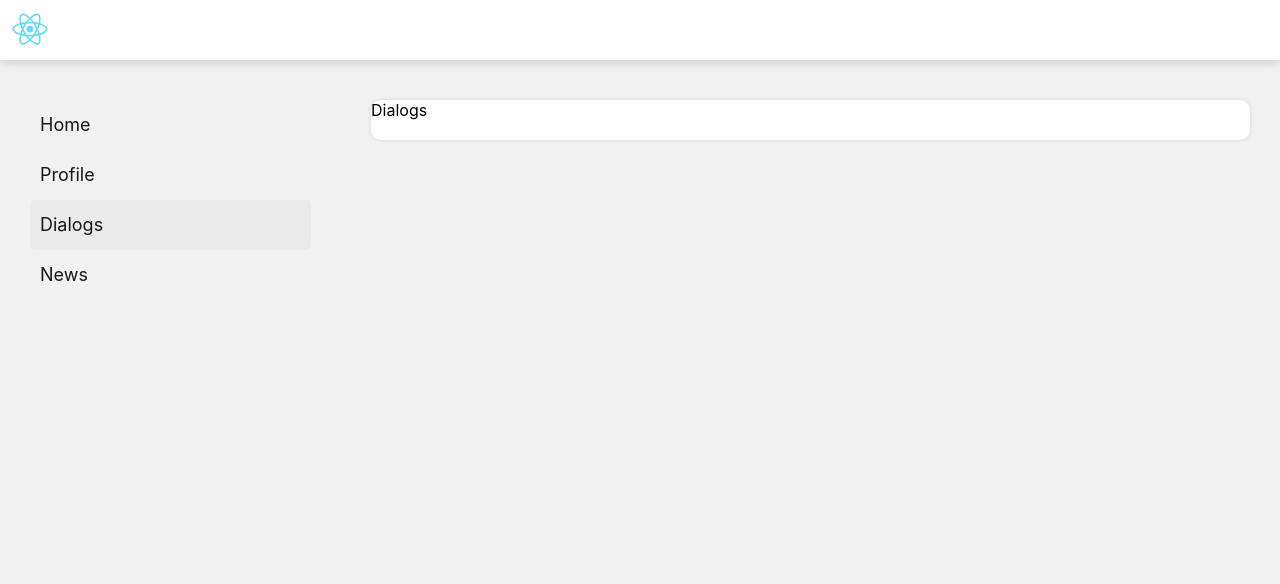
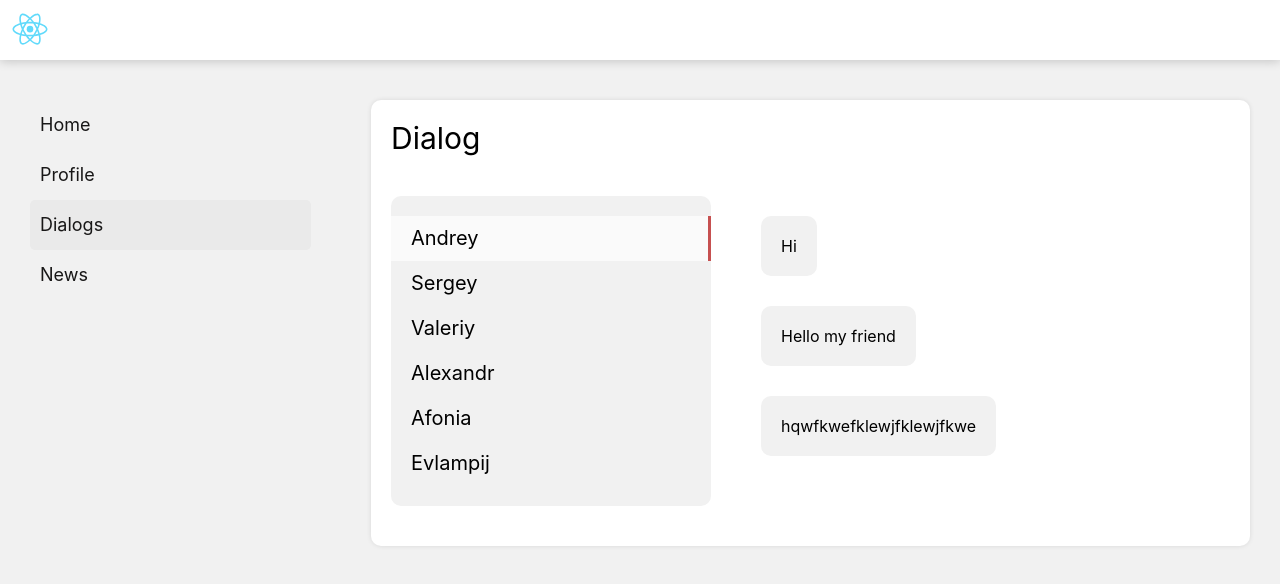
Before and after one commit to 28gomon/app-social, a React (Create React App) app: page /dialogs in a window 1280 px wide. Shown: the top 584 px of the page. Built offline with nearby package versions, Linux system fonts and the light colour scheme.

Commit message:
21 page-proofs Dialogs

```diff
--- a/src/components/ContentWrapper/Dialogs/Dialogs.module.css
+++ b/src/components/ContentWrapper/Dialogs/Dialogs.module.css
@@ -5,3 +5,73 @@
     box-sizing: border-box;
     padding-bottom: 20px;
 }
+
+.Title {
+    padding: 20px;
+    font-size: 30px;
+}
+
+.DialogContainer {
+    display: flex;
+    justify-content: flex-start;
+    padding: 20px;
+}
+
+.UserList {
+    width: 100%;
+    max-width: 320px;
+    padding-top: 20px;
+    padding-bottom: 20px;
+    background: #f1f1f1;
+    border-radius: 10px;
+}
+
+.UserList .Item {
+    font-size: 20px;
+    line-height: 45px;
+    padding-left: 20px;
+    position: relative;
+    cursor: pointer;
+    transition: background .25s ease-in;
+}
+
+.UserList .Item:hover {
+    background: #fafafa;
+}
+
+.UserList .Item.active {
+    background: #fafafa;
+    cursor: default;
+}
+
+.UserList .Item.active::after {
+    content: '';
+    position: absolute;
+    right: 0;
+    width: 3px;
+    height: 100%;
+    background: #c65050;
+}
+
+.DialogUserList {
+    width: 100%;
+    padding: 20px;
+}
+
+.DialogUserList .Item {
+    margin-left: 30px;
+    width: 100%;
+    display: inline-block;
+    align-items: center;
+}
+
+.DialogUserList .Item:not(:last-child) {
+    margin-bottom: 30px;
+}
+
+.DialogUserList .Item .Text {
+    background: #f1f1f1;
+    padding: 20px;
+    border-radius: 10px;
+    display: inline-block;
+}
--- a/src/components/ContentWrapper/Dialogs/Dialogs.tsx
+++ b/src/components/ContentWrapper/Dialogs/Dialogs.tsx
@@ -4,7 +4,48 @@ import classes from './Dialogs.module.css';
 function Dialogs() {
 	return(
 		<div className={classes.Dialogs}>
-			Dialogs
+
+			<div className={classes.Title}>
+				Dialog
+			</div>
+
+			<div className={classes.DialogContainer}>
+				<div className={classes.UserList}>
+					<div className={classes.Item + ' ' + classes.active}>
+						Andrey
+					</div>
+					<div className={classes.Item}>
+						Sergey
+					</div>
+					<div className={classes.Item}>
+						Valeriy
+					</div>
+					<div className={classes.Item}>
+						Alexandr
+					</div>
+					<div className={classes.Item}>
+						Afonia
+					</div>
+					<div className={classes.Item}>
+						Evlampij
+					</div>
+				</div>
+
+				<div className={classes.DialogUserList}>
+					<div className={classes.Item}>
+						<div className={classes.Text}>Hi</div>
+					</div>
+
+					<div className={classes.Item}>
+						<div className={classes.Text}>Hello my friend</div>
+					</div>
+
+					<div className={classes.Item}>
+						<div className={classes.Text}>hqwfkwefklewjfklewjfkwe</div>
+					</div>
+				</div>
+			</div>
+
 		</div>
 	)
 }
```
Also changed, not shown: 1 other file (tests, documents, lock files or other folders).
